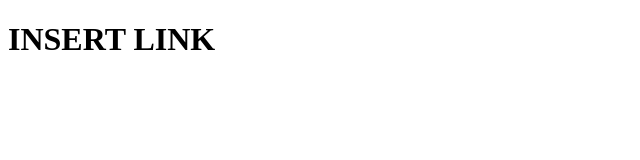
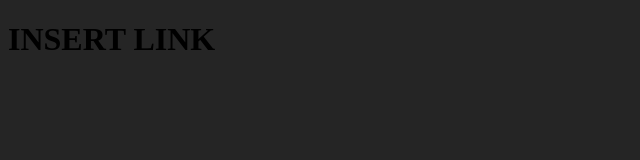
Before and after one commit to Symplystic103/P4ssword, a plain HTML site: page password-protected.html in a window 1280 px wide. Shown: the whole page, without its empty margins (0-640 px from the left). Drawn offline with Linux system fonts and the light colour scheme.

Commit message:
Update password-protected.html

```diff
--- a/password-protected.html
+++ b/password-protected.html
@@ -5,7 +5,7 @@
     <meta name="viewport" content="width=device-width, initial-scale=1.0">
     <title>Document</title>
 </head>
-<body>
+<body style="background-color: #252525;">
     <h1>INSERT LINK</h1>
 </body>
 </html>
```
